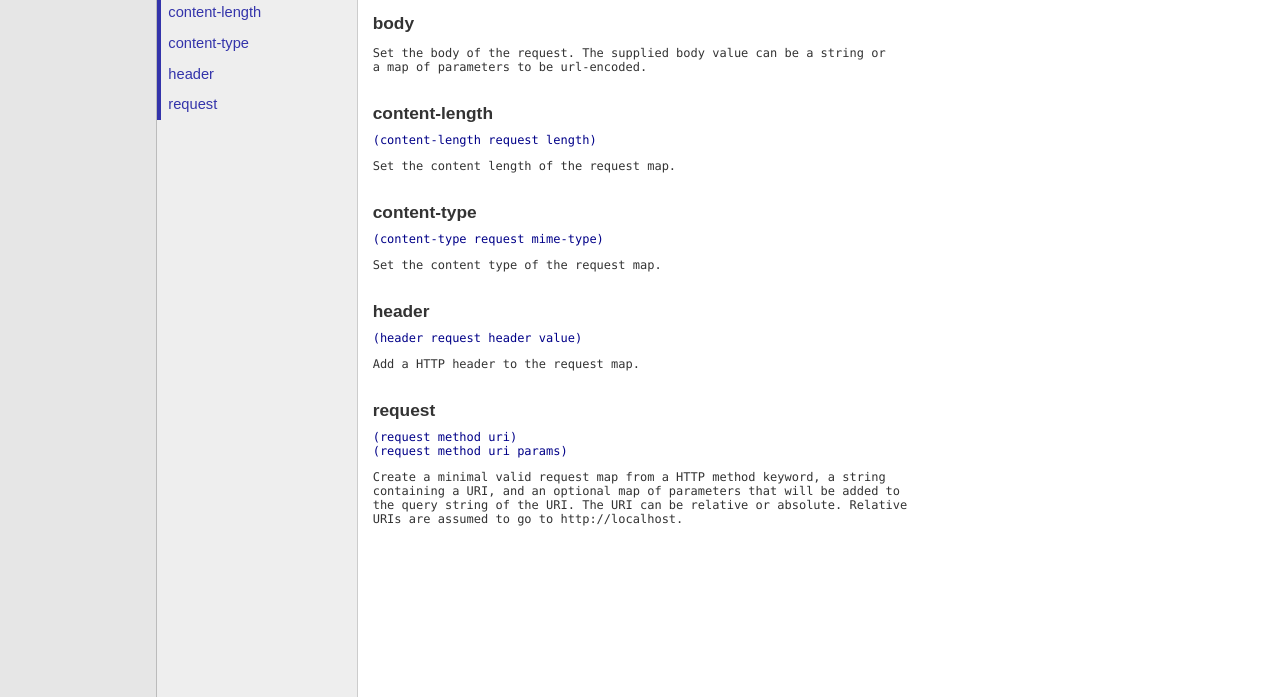
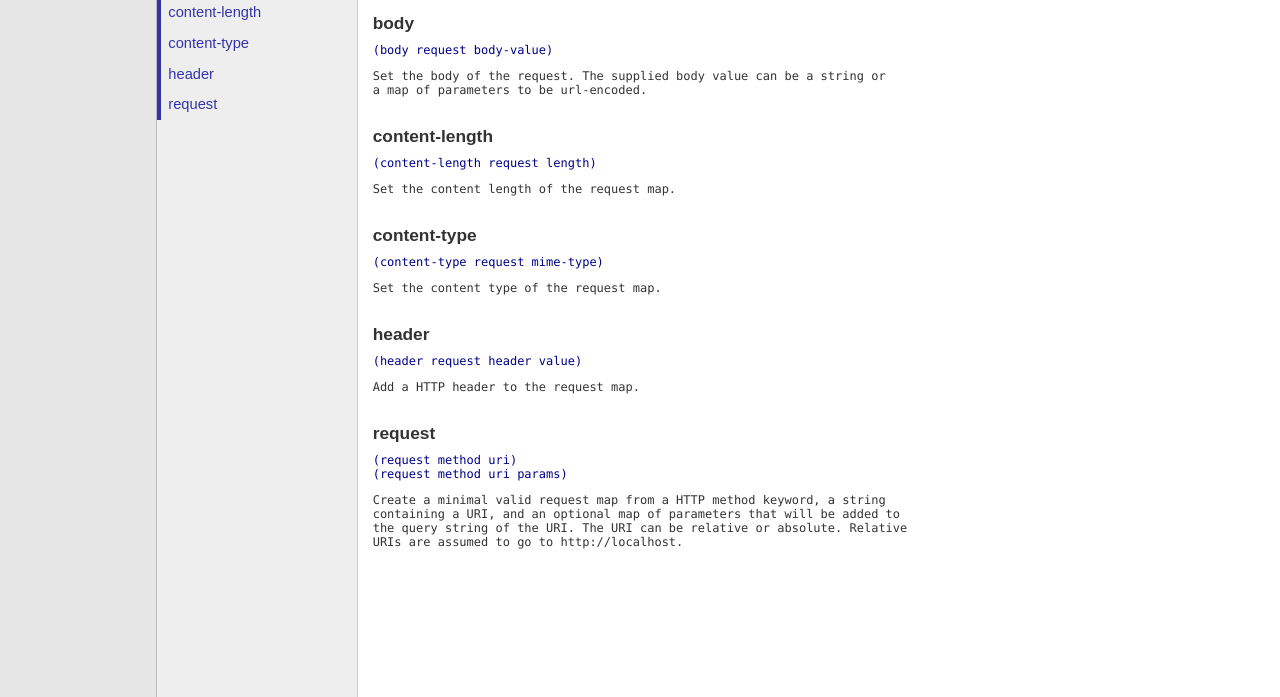
Before and after one commit to weavejester/ring-mock, a plain HTML site: page ring.mock.request.html in a window 1280 px wide. Shown: the part 103-800 px from the top of the page. Drawn offline with Linux system fonts and the light colour scheme.

Commit message:
Arglists added to body function

```diff
--- a/ring.mock.request.html
+++ b/ring.mock.request.html
@@ -1,6 +1,6 @@
 <!DOCTYPE html>
 <html><head><link href="css/default.css" rel="stylesheet" type="text/css"><script src="js/jquery.min.js" type="text/javascript"></script><script src="js/page_effects.js" type="text/javascript"></script><title>ring.mock.request documentation</title></head><body><div id="header"><h1><a href="index.html">Ring-mock 0.1.2 API documentation</a></h1></div><div class="sidebar" id="namespaces"><h3><span>Namespaces</span></h3><ul><li class="current"><a href="ring.mock.request.html"><span>ring.mock.request</span></a></li></ul></div><div class="sidebar" id="vars"><h3>Public Vars</h3><ul><li><a href="ring.mock.request.html#var-body"><span>body</span></a></li><li><a href="ring.mock.request.html#var-content-length"><span>content-length</span></a></li><li><a href="ring.mock.request.html#var-content-type"><span>content-type</span></a></li><li><a href="ring.mock.request.html#var-header"><span>header</span></a></li><li><a href="ring.mock.request.html#var-request"><span>request</span></a></li></ul></div><div class="namespace-docs" id="content"><h2>ring.mock.request documentation</h2><pre class="doc">Functions to create mock request maps.
-</pre><div class="public" id="var-body"><h3>body</h3><div class="usage"></div><pre class="doc">Set the body of the request. The supplied body value can be a string or
+</pre><div class="public" id="var-body"><h3>body</h3><div class="usage"><code>(body request body-value)</code></div><pre class="doc">Set the body of the request. The supplied body value can be a string or
 a map of parameters to be url-encoded.</pre></div><div class="public" id="var-content-length"><h3>content-length</h3><div class="usage"><code>(content-length request length)</code></div><pre class="doc">Set the content length of the request map.
 </pre></div><div class="public" id="var-content-type"><h3>content-type</h3><div class="usage"><code>(content-type request mime-type)</code></div><pre class="doc">Set the content type of the request map.
 </pre></div><div class="public" id="var-header"><h3>header</h3><div class="usage"><code>(header request header value)</code></div><pre class="doc">Add a HTTP header to the request map.
```
